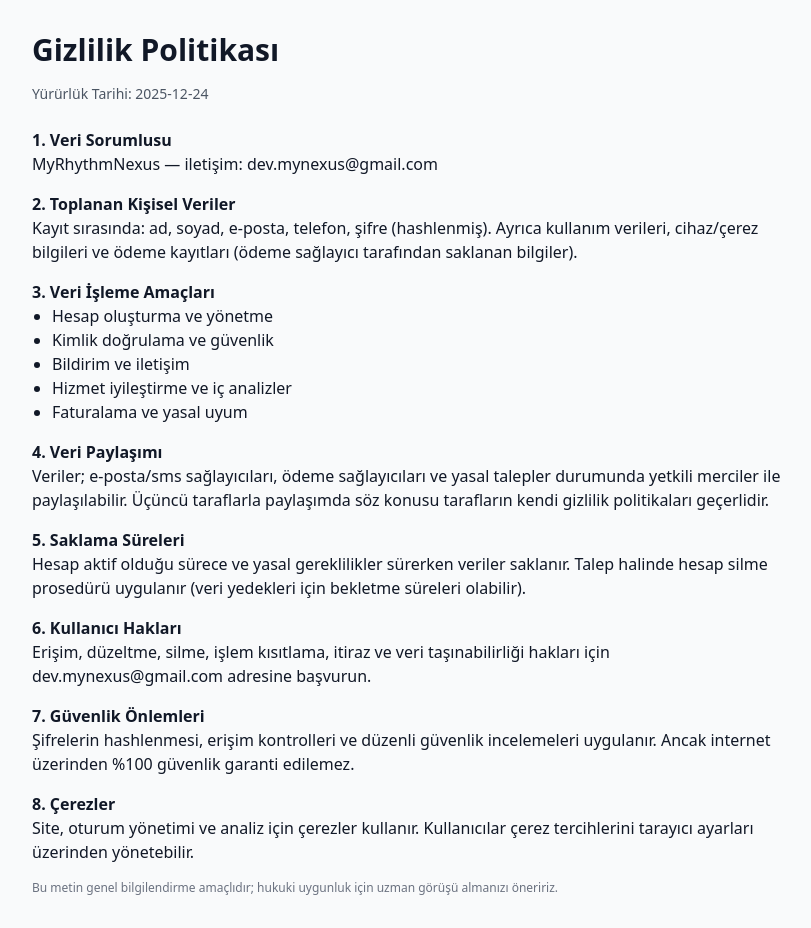
After one commit to hazarute/MyRhythmNexus, a Python web app: template backend/web/templates/privacy.html in a window 1280 px wide. The commit adds this page. Shown: the whole page, without its empty margins (224-1035 px from the left). Run offline with Jinja, Linux system fonts and the light colour scheme; the template is opened without the code that fills it, so the values that code supplies are empty.

Commit message:
Add Terms and Privacy templates and update register links; contact email dev.mynexus@gmail.com

```diff
--- /dev/null
+++ b/backend/web/templates/privacy.html
@@ -0,0 +1,63 @@
+<!DOCTYPE html>
+<html lang="tr">
+<head>
+    <meta charset="utf-8" />
+    <meta name="viewport" content="width=device-width, initial-scale=1.0" />
+    <title>Gizlilik Politikası - MyRhythmNexus</title>
+    <link href="https://cdn.jsdelivr.net/npm/tailwindcss@2.2.19/dist/tailwind.min.css" rel="stylesheet">
+</head>
+<body class="bg-gray-50 text-gray-900 p-8">
+    <main class="max-w-3xl mx-auto">
+        <h1 class="text-3xl font-bold mb-4">Gizlilik Politikası</h1>
+        <p class="text-sm text-gray-600 mb-6">Yürürlük Tarihi: 2025-12-24</p>
+
+        <section class="mb-4">
+            <h2 class="font-semibold">1. Veri Sorumlusu</h2>
+            <p>MyRhythmNexus — iletişim: <a href="mailto:dev.mynexus@gmail.com">dev.mynexus@gmail.com</a></p>
+        </section>
+
+        <section class="mb-4">
+            <h2 class="font-semibold">2. Toplanan Kişisel Veriler</h2>
+            <p>Kayıt sırasında: ad, soyad, e-posta, telefon, şifre (hashlenmiş). Ayrıca kullanım verileri, cihaz/çerez bilgileri ve ödeme kayıtları (ödeme sağlayıcı tarafından saklanan bilgiler).</p>
+        </section>
+
+        <section class="mb-4">
+            <h2 class="font-semibold">3. Veri İşleme Amaçları</h2>
+            <ul class="list-disc pl-5">
+                <li>Hesap oluşturma ve yönetme</li>
+                <li>Kimlik doğrulama ve güvenlik</li>
+                <li>Bildirim ve iletişim</li>
+                <li>Hizmet iyileştirme ve iç analizler</li>
+                <li>Faturalama ve yasal uyum</li>
+            </ul>
+        </section>
+
+        <section class="mb-4">
+            <h2 class="font-semibold">4. Veri Paylaşımı</h2>
+            <p>Veriler; e-posta/sms sağlayıcıları, ödeme sağlayıcıları ve yasal talepler durumunda yetkili merciler ile paylaşılabilir. Üçüncü taraflarla paylaşımda söz konusu tarafların kendi gizlilik politikaları geçerlidir.</p>
+        </section>
+
+        <section class="mb-4">
+            <h2 class="font-semibold">5. Saklama Süreleri</h2>
+            <p>Hesap aktif olduğu sürece ve yasal gereklilikler sürerken veriler saklanır. Talep halinde hesap silme prosedürü uygulanır (veri yedekleri için bekletme süreleri olabilir).</p>
+        </section>
+
+        <section class="mb-4">
+            <h2 class="font-semibold">6. Kullanıcı Hakları</h2>
+            <p>Erişim, düzeltme, silme, işlem kısıtlama, itiraz ve veri taşınabilirliği hakları için <a href="mailto:dev.mynexus@gmail.com">dev.mynexus@gmail.com</a> adresine başvurun.</p>
+        </section>
+
+        <section class="mb-4">
+            <h2 class="font-semibold">7. Güvenlik Önlemleri</h2>
+            <p>Şifrelerin hashlenmesi, erişim kontrolleri ve düzenli güvenlik incelemeleri uygulanır. Ancak internet üzerinden %100 güvenlik garanti edilemez.</p>
+        </section>
+
+        <section class="mb-4">
+            <h2 class="font-semibold">8. Çerezler</h2>
+            <p>Site, oturum yönetimi ve analiz için çerezler kullanır. Kullanıcılar çerez tercihlerini tarayıcı ayarları üzerinden yönetebilir.</p>
+        </section>
+
+        <p class="text-xs text-gray-500">Bu metin genel bilgilendirme amaçlıdır; hukuki uygunluk için uzman görüşü almanızı öneririz.</p>
+    </main>
+</body>
+</html>
--- a/backend/web/templates/register.html
+++ b/backend/web/templates/register.html
@@ -146,8 +146,8 @@
                     <div class="flex items-start gap-2">
                         <input type="checkbox" id="terms" name="terms" required class="w-4 h-4 mt-1 rounded border-slate-300 text-primary focus:ring-primary" {% if form and form.terms %}checked{% endif %}/>
                         <label for="terms" class="text-sm text-slate-600 dark:text-text-secondary">
-                            <a href="#" class="text-primary hover:underline">Kullanım Şartlarını</a> ve
-                            <a href="#" class="text-primary hover:underline">Gizlilik Politikasını</a> kabul ediyorum
+                            <a href="/web/legal/terms" class="text-primary hover:underline">Kullanım Şartlarını</a> ve
+                            <a href="/web/legal/privacy" class="text-primary hover:underline">Gizlilik Politikasını</a> kabul ediyorum
                         </label>
                     </div>
 
```
Also changed, not shown: backend/web/templates/terms.html (added, +57 -0 lines).
